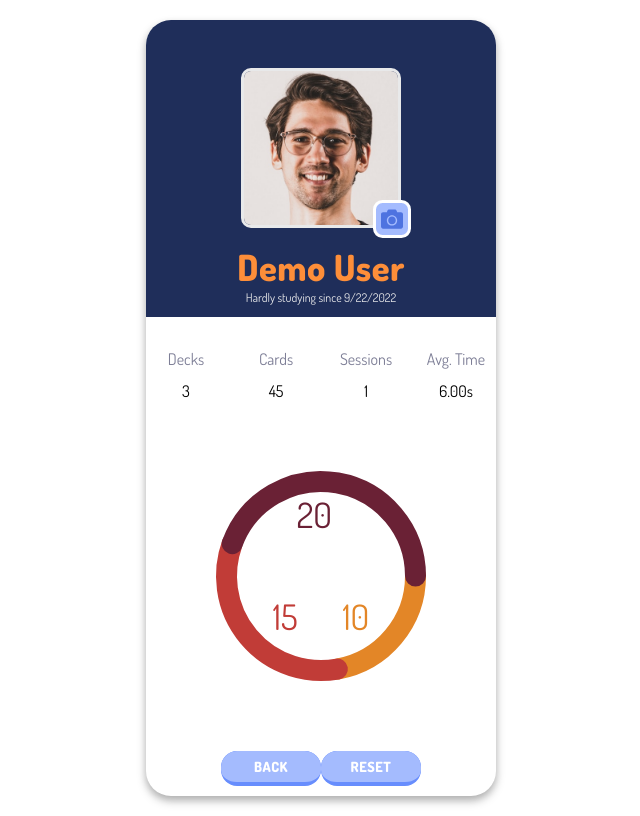
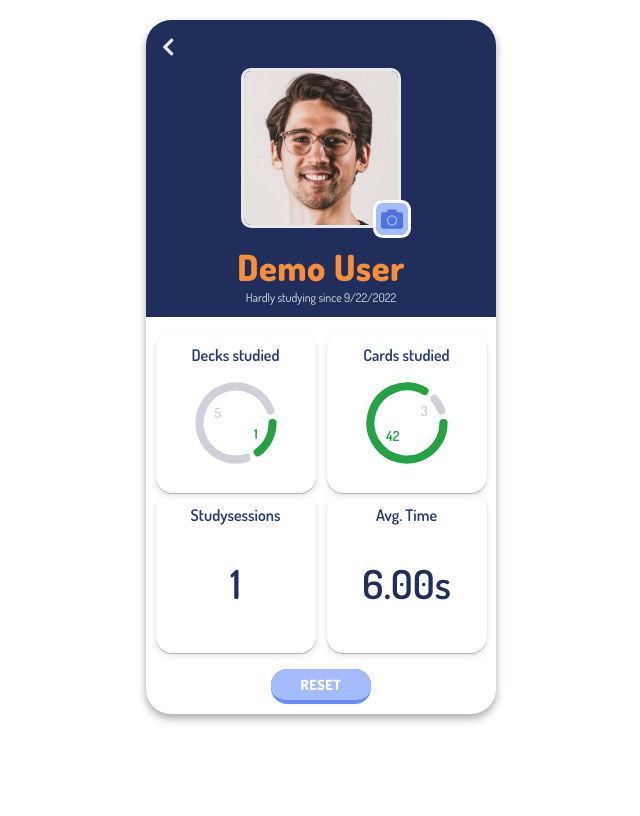
Before and after one commit to vincenthanguk/Vocabulazy, a React (Create React App) app: page / in a window 1280 px wide. Shown: the whole page, without its empty margins (319-959 px from the left). Built offline with nearby package versions, Linux system fonts and the light colour scheme.

Commit message:
styled myaccount page

```diff
--- a/src/app/vocabulazy-styles.css
+++ b/src/app/vocabulazy-styles.css
@@ -97,10 +97,10 @@ h1 {
   font-size: 1.2rem;
 }
 
-.darkmode-container {
+.hamburger-container {
   grid-row: 1/-1;
   grid-column: 5/6;
-  justify-self: end;
+  justify-self: center;
   align-self: center;
 }
 
--- a/src/index.css
+++ b/src/index.css
@@ -127,9 +127,9 @@ button:disabled:hover {
   letter-spacing: 0.05rem;
   padding: 0;
   text-align: center;
-  transition: font-size 0.1s ease-out;
+  transition: all 0.1s ease-out;
 }
-
+/*
 .button-small:hover:not(:disabled) {
-  font-size: 1.5rem;
-}
+  transform: scale(1.01);
+} */
--- a/src/views/mainView/mainView.jsx
+++ b/src/views/mainView/mainView.jsx
@@ -84,7 +84,7 @@ function MainView(props) {
           <Welcome className="Welcome" setView={setView} />
         </div>
       ) : null}
-      <div className="darkmode-container">
+      <div className="hamburger-container">
         <FontAwesomeIcon icon={faBars} />
       </div>
     </div>
--- a/src/views/myAccountView/myAccountView-styles.css
+++ b/src/views/myAccountView/myAccountView-styles.css
@@ -29,6 +29,7 @@
 }
 
 .account-view-header {
+  position: relative;
   background-color: var(--color-primary-dark);
   display: flex;
   flex-direction: column;
@@ -36,7 +37,28 @@
   align-items: center;
   color: var(--color-light-gray);
   border-radius: 2.5rem 2.5rem 0 0;
-  margin-bottom: 3.2rem;
+  margin-bottom: 1.6rem;
+}
+
+.return-btn {
+  position: absolute;
+  top: 1.6rem;
+  left: 1.6rem;
+  outline: none;
+  background: none;
+  padding: 0;
+  border: none;
+  color: var(--color-light-gray);
+  font-size: 2rem;
+  transition: all 0.3s ease-out;
+}
+
+.return-btn:hover:not(:disabled) {
+  cursor: pointer;
+  color: var(--color-tertiary);
+  transform: scale(1.1);
+  filter: brightness(1.1);
+  -webkit-filter: brightness(1.1);
 }
 
 .avatar-container {
@@ -68,62 +90,92 @@
   margin-bottom: 1.2rem;
 }
 
-.user-stats {
-  display: grid;
-  grid-template-columns: repeat(4, 1fr);
-  row-gap: 1.2rem;
-  column-gap: 1rem;
-  font-size: 1.6rem;
-}
-
 .top-stats {
   color: var(--color-dark-gray);
 }
 
-.bottom-stats {
+.data-flashcard-container {
+  display: grid;
+  grid-template-columns: 1fr 1fr;
+  grid-template-rows: 1fr 1fr;
+  justify-items: center;
+  align-items: center;
+  margin: 0 0.4rem 1.6rem 0.4rem;
 }
 
-.top-stats-decks {
+.data-one {
   grid-row: 1;
   grid-column: 1/2;
 }
 
-.bottom-stats-decks {
+.fade-one-enter {
+  opacity: 0;
+}
+.fade-one-enter-active {
+  opacity: 1;
+  transition: opacity 400ms;
+}
+.fade-two-enter {
+  opacity: 0;
+}
+.fade-two-enter-active {
+  opacity: 1;
+  transition: opacity 800ms;
+}
+.fade-three-enter {
+  opacity: 0;
+}
+.fade-three-enter-active {
+  opacity: 1;
+  transition: opacity 1200ms;
+}
+.fade-four-enter {
+  opacity: 0;
+}
+.fade-four-enter-active {
+  opacity: 1;
+  transition: opacity 1600ms;
+}
+
+.data-two {
+  grid-row: 1;
+  grid-column: 2/3;
+}
+
+.data-three {
   grid-row: 2;
   grid-column: 1/2;
 }
 
-.top-stats-cards {
-  grid-row: 1;
-  grid-column: 2/3;
-}
-
-.bottom-stats-cards {
+.data-four {
   grid-row: 2;
   grid-column: 2/3;
 }
 
-.top-stats-sessions {
-  grid-row: 1;
-  grid-column: 3/4;
+.data-flashcard {
+  font-size: 4rem;
+  font-weight: 600;
+  width: 16rem;
+  height: 16rem;
+  box-shadow: 0 3px 7px rgba(0, 0, 0, 0.1), 0 1px 1px rgba(0, 0, 0, 0.25);
+  display: grid;
+  grid-template-columns: 1fr;
+  grid-template-rows: 1.2rem 2rem 11.6rem 1.2rem;
+  /* justify-items: center; */
+  /* align-items: center; */
+  border-radius: 16px;
 }
 
-.bottom-stats-sessions {
+.data-flashcard-header {
+  font-size: 1.6rem;
+  color: var(--color-primary-darkish);
   grid-row: 2;
-  grid-column: 3/4;
 }
 
-.top-stats-time {
-  grid-row: 1;
-  grid-column: 4/5;
+.data-flashcard-chart {
+  grid-row: 3;
+  display: flex;
+  justify-content: center;
+  align-items: center;
+  color: var(--color-primary-dark);
 }
-
-.bottom-stats-time {
-  grid-row: 2;
-  grid-column: 4/5;
-}
-
-.user-chart {
-  height: 35rem;
-  width: 35rem;
-}
--- a/src/views/myAccountView/myAccountView.jsx
+++ b/src/views/myAccountView/myAccountView.jsx
@@ -1,9 +1,10 @@
 import { React, useState, useContext, useCallback, useEffect } from 'react';
 import { UserContext } from '../../context/UserContext';
 import { PieChart } from 'react-minimal-pie-chart';
+import { CSSTransition, TransitionGroup } from 'react-transition-group';
 
 import { FontAwesomeIcon } from '@fortawesome/react-fontawesome';
-import { faCamera } from '@fortawesome/free-solid-svg-icons';
+import { faCamera, faChevronLeft } from '@fortawesome/free-solid-svg-icons';
 
 import './myAccountView-styles.css';
 
@@ -20,6 +21,15 @@ const MyAccount = (props) => {
   const [userContext, setUserContext] = useContext(UserContext);
   const [isSubmitting, setIsSubmitting] = useState(false);
   const [studysessions, setStudysessions] = useState([]);
+  const [isLoaded, setIsLoaded] = useState(false);
+
+  useEffect(() => {
+    setIsLoaded(true);
+
+    return () => {
+      setIsLoaded(false);
+    };
+  }, []);
 
   /*
   // load statistic data when component mounts
@@ -175,16 +185,34 @@ const MyAccount = (props) => {
   // dynamic input for demo mode
   const input = studysessions.length > 0 ? studysessions : demoStudysessionList;
 
-  const dataMock = [
-    { title: 'One', value: 10, color: '#E38627' },
-    { title: 'Two', value: 15, color: '#C13C37' },
-    { title: 'Three', value: 20, color: '#6A2135' },
+  const dataMockDecks = [
+    { title: 'decksStudied', value: 1, color: '#25a244' },
+    { title: 'totalDecks', value: 5, color: '#7d7e965d' },
+    { title: 'totalDecks', value: 0, color: '#7d7e965d' },
+    { title: 'totalDecks', value: -1, color: '#7d7e965d' },
   ];
+
+  const dataMockCards = [
+    { title: 'correctCards', value: 42, color: '#25a244' },
+    { title: 'totalCards', value: 3, color: '#7d7e965d' },
+    { title: 'wrongCards', value: 0, color: '#dc2f02' },
+  ];
+
+  const excludeZeroValueData = (data) => {
+    const filteredData = data.filter((entry) => entry.value > 0);
+    return filteredData;
+  };
 
   return (
     <div className="account-view-container">
       {/* <button onClick={toggleAccountPage}>X</button> */}
       <div className="account-view-header">
+        <button
+          className="return-btn"
+          onClick={() => setView(() => 'mainView')}
+        >
+          <FontAwesomeIcon icon={faChevronLeft} />
+        </button>
         <div className="profile-picture">
           <div className="camera-btn">
             <FontAwesomeIcon icon={faCamera} />
@@ -204,40 +232,95 @@ const MyAccount = (props) => {
           {convertDateString(userContext.details.createdAt)}
         </div>
       </div>
-      <div className="user-stats">
-        <div className="top-stats top-stats-decks">Decks</div>
-        <div className="bottom-stats bottom-stats-decks">{deckData.length}</div>
-        <div className="top-stats top-stats-cards">Cards</div>
-        <div className="bottom-stats bottom-stats-cards">
-          {calculateTotalCards(deckData)}
-        </div>
-        <div className="top-stats top-stats-sessions">Sessions</div>
-        <div className="bottom-stats bottom-stats-sessions">{input.length}</div>
-        <div className="top-stats top-stats-time">Avg. Time</div>
-        <div className="bottom-stats bottom-stats-time">
-          {isNaN(calculateAverageTime(input)) || calculateAverageTime(input)}s
-        </div>
-      </div>
-      <div className="user-chart">
+      <div className="data-flashcard-container">
+        <CSSTransition
+          in={isLoaded}
+          classNames="fade-one"
+          timeout={400}
+          unmountOnExit
+        >
+          <div className="data-one data-flashcard">
+            <div className="data-flashcard-header">Decks studied</div>
+            <div className="data-flashcard-chart">
               <PieChart
-          data={dataMock}
-          radius={30}
+                data={excludeZeroValueData(dataMockDecks)}
+                radius={35}
                 lineWidth={20}
                 rounded={true}
+                paddingAngle={20}
+                animate={true}
+                animationDuration={500}
                 label={({ dataEntry }) => dataEntry.value}
                 labelStyle={(i) => ({
-            fill: dataMock[i].color,
-            fontSize: '1rem',
+                  fill: dataMockDecks[i].color,
+                  fontSize: '1.2rem',
+                })}
+                labelPosition={60}
+                // viewBoxSize={[100, 100]}
+              />
+            </div>
+            <div className="data-flashcard-footer"></div>
+          </div>
+        </CSSTransition>
+
+        <CSSTransition
+          in={isLoaded}
+          classNames="fade-two"
+          timeout={800}
+          unmountOnExit
+        >
+          <div className="data-two data-flashcard">
+            <div className="data-flashcard-header">Cards studied</div>
+            <div className="data-flashcard-chart">
+              <PieChart
+                data={excludeZeroValueData(dataMockCards)}
+                radius={35}
+                lineWidth={20}
+                rounded={true}
+                paddingAngle={20}
+                animate={true}
+                animationDuration={500}
+                label={({ dataEntry }) => dataEntry.value}
+                labelStyle={(i) => ({
+                  fill: dataMockCards[i].color,
+                  fontSize: '1.2rem',
                 })}
                 labelPosition={60}
               />
             </div>
-      <button
-        className="button button-small"
-        onClick={() => setView(() => 'mainView')}
+          </div>
+        </CSSTransition>
+        <CSSTransition
+          in={isLoaded}
+          classNames="fade-three"
+          timeout={1200}
+          unmountOnExit
         >
-        Back
-      </button>
+          <div className="data-three data-flashcard">
+            <div className="data-flashcard-header">Studysessions</div>
+            <div className="data-flashcard-chart">{input.length}</div>
+          </div>
+        </CSSTransition>
+        <CSSTransition
+          in={isLoaded}
+          classNames="fade-four"
+          timeout={1600}
+          unmountOnExit
+        >
+          <div className="data-four data-flashcard">
+            <div className="data-flashcard-header">Avg. Time</div>
+            <div className="data-flashcard-chart">
+              <div>
+                {isNaN(calculateAverageTime(input)) ||
+                  calculateAverageTime(input)}
+                s
+              </div>
+            </div>
+          </div>
+        </CSSTransition>
+      </div>
+      {/* </div>
+      </div> */}
       <button className="button button-small" onClick={handleResetStatistics}>
         Reset
       </button>
--- a/src/views/studyView/studyView.jsx
+++ b/src/views/studyView/studyView.jsx
@@ -14,7 +14,6 @@ import {
   faChevronLeft,
   faStopwatch,
   faLayerGroup,
-  faBan,
 } from '@fortawesome/free-solid-svg-icons';
 
 import './studyView-styles.css';
```
Lines whose indentation alone changed are shown as unchanged.
